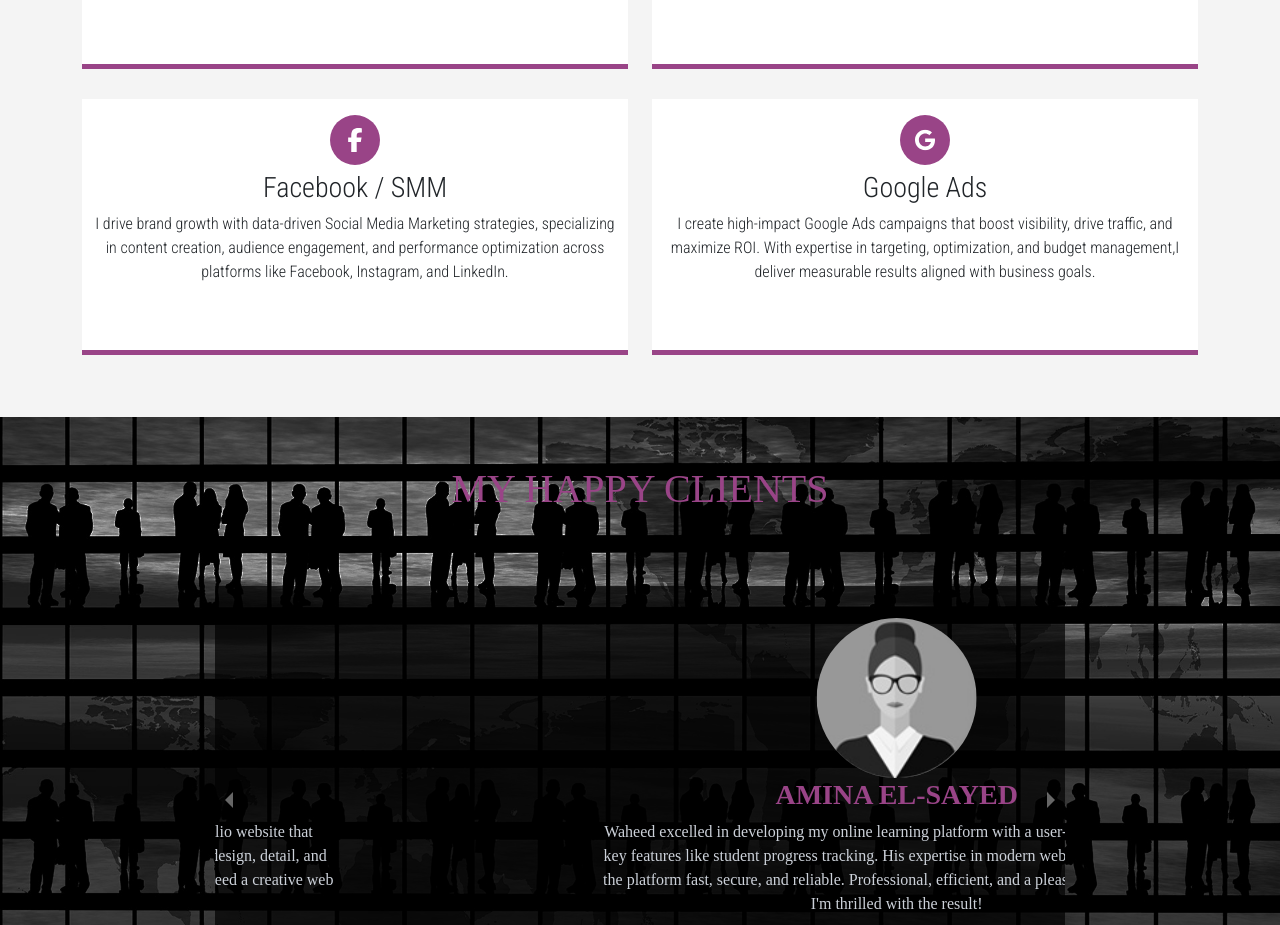
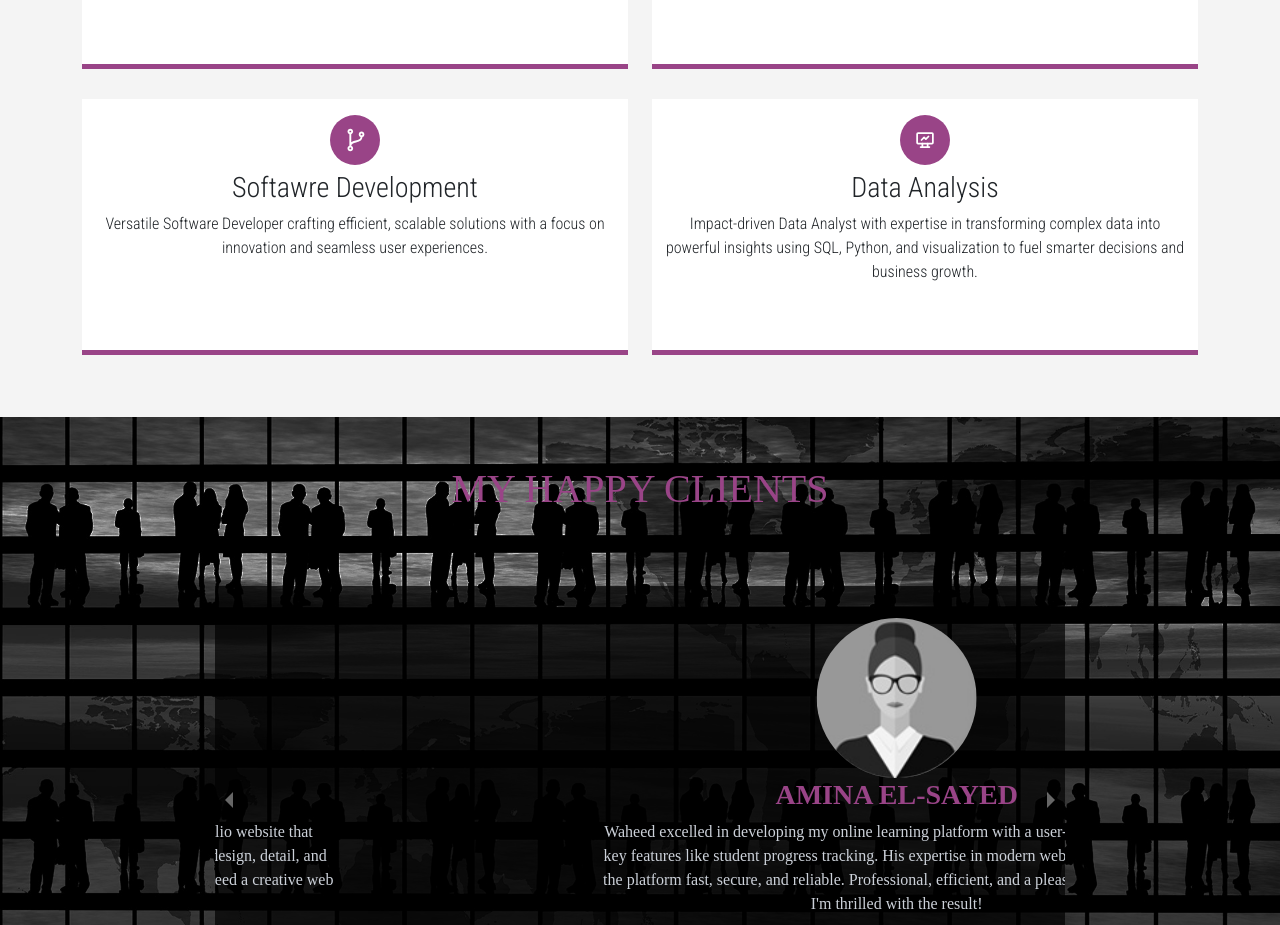
Before and after one commit to AhmadInsight/Cern-portfolio, a React (Vite) app: page / in a window 1280 px wide. Shown: the part 1540-2465 px from the top of the page. Built offline with nearby package versions, Linux system fonts and the light colour scheme.

Commit message:
Update Services.tsx

```diff
--- a/src/components/Services.tsx
+++ b/src/components/Services.tsx
@@ -1,5 +1,9 @@
-import { FaFacebookF, FaFileCode, FaGoogle } from "react-icons/fa6";
+import {  FaFileCode } from "react-icons/fa6";
 import { CiDesktop } from "react-icons/ci";
+import { TbDeviceAnalytics } from "react-icons/tb";
+import { LiaCodeBranchSolid } from "react-icons/lia";
+
+
 
 export const Services = () => {
   return (
@@ -38,28 +42,26 @@ export const Services = () => {
           <div className="col-xxl-3 col-xl-6 col-lg-6 col-md-6 col-sm-6">
             <div className="box">
               <div className="circle">
-                <FaFacebookF className="icon" size="24" />
+                <LiaCodeBranchSolid className="icon" size="30" />
               </div>
-              <h3>Facebook / SMM</h3>
+              <h3>Softawre Development</h3>
               <p>
-                I drive brand growth with data-driven Social Media Marketing
-                strategies, specializing in content creation, audience
-                engagement, and performance optimization across platforms like
-                Facebook, Instagram, and LinkedIn.
+                Versatile Software Developer crafting efficient, scalable
+                solutions with a focus on innovation and seamless user
+                experiences.
               </p>
             </div>
           </div>
           <div className="col-xxl-3 col-xl-6 col-lg-6 col-md-6 col-sm-6">
             <div className="box">
               <div className="circle">
-                <FaGoogle className="icon" size="21" />
+                <TbDeviceAnalytics className="icon" size="21" />
               </div>
-              <h3>Google Ads</h3>
+              <h3>Data Analysis</h3>
               <p>
-                I create high-impact Google Ads campaigns that boost visibility,
-                drive traffic, and maximize ROI. With expertise in targeting,
-                optimization, and budget management,I deliver measurable
-                results aligned with business goals.
+                Impact-driven Data Analyst with expertise in transforming
+                complex data into powerful insights using SQL, Python, and
+                visualization to fuel smarter decisions and business growth.
               </p>
             </div>
           </div>
```
